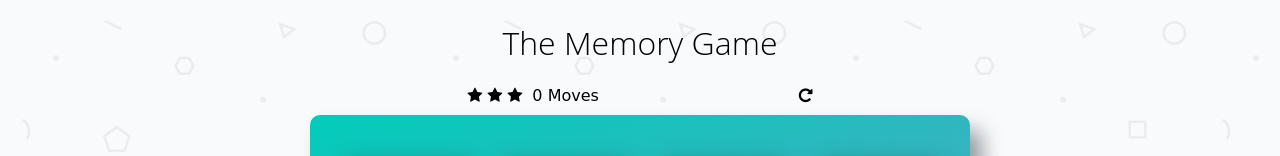
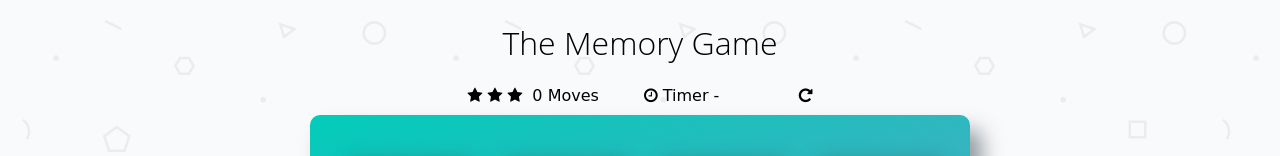
Before and after one commit to adityarao310/memory-game, a plain HTML site: page index.html in a window 1280 px wide. Shown: the top 156 px of the page. Drawn offline with nearby package versions, Linux system fonts and the light colour scheme; a web font is replaced by a local one.

Commit message:
Added timer

```diff
--- a/index.html
+++ b/index.html
@@ -27,16 +27,25 @@
 
             <span class="moves">0</span> Moves
 
+            <div class="timerContainer">
+                <i class="fa fa-clock-o"></i> Timer -
+                <i class="timer"></i>
+            </div>
+
             <div class="restart">
                 <i class="fa fa-repeat"></i>
             </div>
+
+
+
         </section>
 
         <ul class="deck">
 
         </ul>
     </div>
-<!-- Code for generating pop up on finishing game, hidden in start via js -->
+    <!-- Code for generating pop up on finishing game, hidden in start via js -->
+
     <div id="myModal" class="modal">
         <div class="modal-content">
             <p>Congratluations! You won!</p>
```
